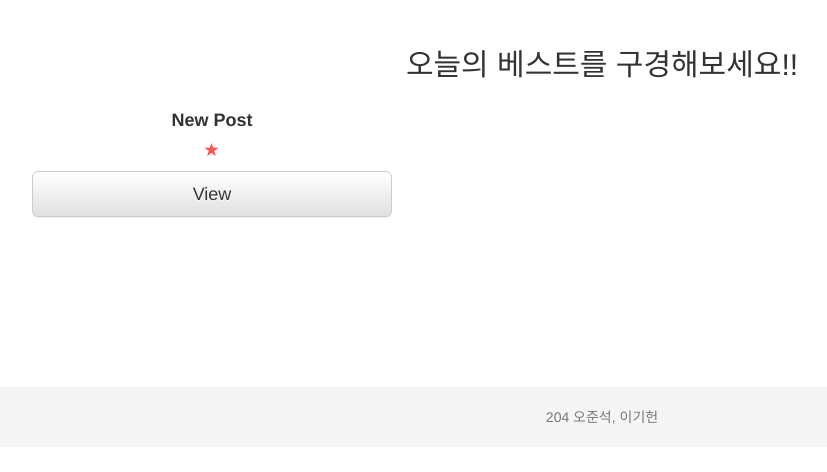
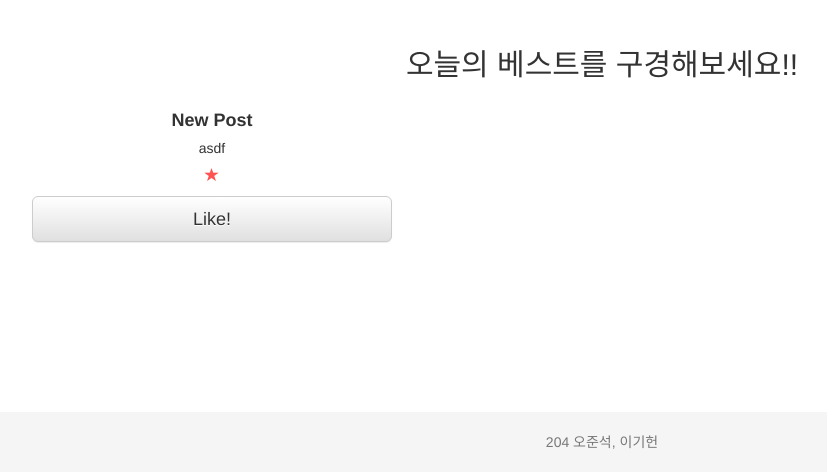
Before and after one commit to michaelwen45/today-best, a Django app: page / in a window 1280 px wide. Shown: the part 342-814 px from the top of the page, without its empty margins (38-865 px from the left). Before the commit the page ends 766 px from the top, so only its background shows below. Run offline with Django 3.2, Linux system fonts and the light colour scheme; data comes from the database, SQL or seed files in the repository; some libraries are stand-ins or nearby versions.

Commit message:
Show content from post at card

```diff
--- a/menu/templates/menu/list.html
+++ b/menu/templates/menu/list.html
@@ -21,11 +21,13 @@
 	</div>
 	<div class="card-block">
 		<h4 class="card-title text-center">{{ post.name }}</h4>
+		<h5 class="card-content text-center">{{ post.content }}</h4>
+
 		<p class="card-text text-center">
 		<span class="glyphicon glyphicon-star" aria-hidden="
 		true"></span>
 		</p>
-		<a href="#" class="btn btn-default btn-lg btn-block">View</a>
+		<a href="#" class="btn btn-default btn-lg btn-block">Like!</a>
 			</div>
 		</div>
 	</div>
```
Also changed, not shown: 2 other files.
